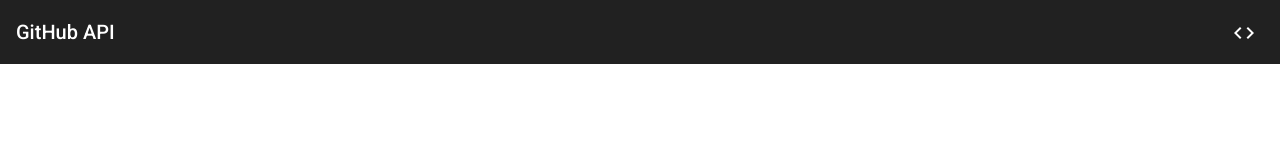
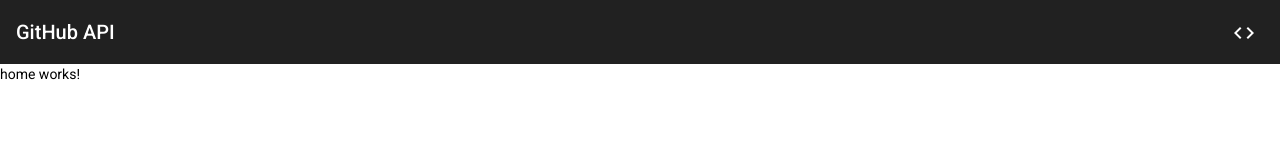
Before and after one commit to jcfreitas2000/github-api, an Angular app: page / in a window 1280 px wide. Shown: the top 160 px of the page. Built offline with nearby package versions, Linux system fonts and the light colour scheme.

Commit message:
adding home page

```diff
--- /dev/null
+++ b/src/app/app-routing.module.ts
@@ -0,0 +1,24 @@
+import {NgModule} from '@angular/core';
+import {RouterModule, Routes} from '@angular/router';
+import {LayoutComponent} from './layout/layout.component';
+
+const routes: Routes = [
+    {
+        path: '',
+        component: LayoutComponent,
+        children: [
+            {
+                path: '',
+                loadChildren: () => import('./main/main.module').then(m => m.MainModule)
+            }
+        ]
+    }
+];
+
+@NgModule({
+    declarations: [],
+    imports: [RouterModule.forRoot(routes)],
+    exports: [RouterModule]
+})
+export class AppRoutingModule {
+}
--- a/src/app/app.component.html
+++ b/src/app/app.component.html
@@ -1,3 +1 @@
-<gha-layout>
-    <!--    <router-outlet></router-outlet>-->
-</gha-layout>
+<router-outlet></router-outlet>
--- a/src/app/app.module.ts
+++ b/src/app/app.module.ts
@@ -3,8 +3,8 @@
 
 import {AppComponent} from './app.component';
 import {BrowserAnimationsModule} from '@angular/platform-browser/animations';
+import {AppRoutingModule} from './app-routing.module';
 import {LayoutModule} from './layout/layout.module';
-import {RouterModule} from '@angular/router';
 
 @NgModule({
     declarations: [
@@ -13,8 +13,8 @@
     imports: [
         BrowserModule,
         BrowserAnimationsModule,
-        LayoutModule,
-        RouterModule
+        AppRoutingModule,
+        LayoutModule
     ],
     providers: [],
     bootstrap: [AppComponent]
--- a/src/app/layout/layout.component.html
+++ b/src/app/layout/layout.component.html
@@ -7,7 +7,9 @@
         </a>
     </mat-toolbar>
 
-    <ng-content></ng-content>
+    <main>
+        <router-outlet></router-outlet>
+    </main>
 
     <footer class="footer">
         <span>GitHub API</span>
--- a/src/app/layout/layout.component.scss
+++ b/src/app/layout/layout.component.scss
@@ -3,11 +3,14 @@
 
     display: flex;
     flex-direction: column;
-    justify-content: space-between;
 
     .space-grow {
         flex: 1 1 auto;
     }
+}
+
+main {
+    flex-grow: 1;
 }
 
 .footer {
--- a/src/app/layout/layout.module.ts
+++ b/src/app/layout/layout.module.ts
@@ -4,6 +4,7 @@
 import {MatToolbarModule} from '@angular/material/toolbar';
 import {MatIconModule} from '@angular/material/icon';
 import {MatButtonModule} from '@angular/material/button';
+import {RouterModule} from '@angular/router';
 
 @NgModule({
     declarations: [
@@ -16,7 +17,8 @@
         CommonModule,
         MatToolbarModule,
         MatIconModule,
-        MatButtonModule
+        MatButtonModule,
+        RouterModule
     ]
 })
 export class LayoutModule {
--- /dev/null
+++ b/src/app/main/home/home.component.html
@@ -0,0 +1 @@
+<p>home works!</p>
--- /dev/null
+++ b/src/app/main/home/home.component.ts
@@ -0,0 +1,15 @@
+import { Component, OnInit } from '@angular/core';
+
+@Component({
+  selector: 'gha-home',
+  templateUrl: './home.component.html',
+  styleUrls: ['./home.component.scss']
+})
+export class HomeComponent implements OnInit {
+
+  constructor() { }
+
+  ngOnInit(): void {
+  }
+
+}
```
Also changed, not shown: src/app/main/home/home.module.ts (added, +14 -0 lines), src/app/main/main-routing.module.ts (added, +19 -0 lines), src/app/main/main.module.ts (added, +14 -0 lines), src/app/main/home/home.component.scss (added), 2 other files (tests, documents, lock files or other folders).
